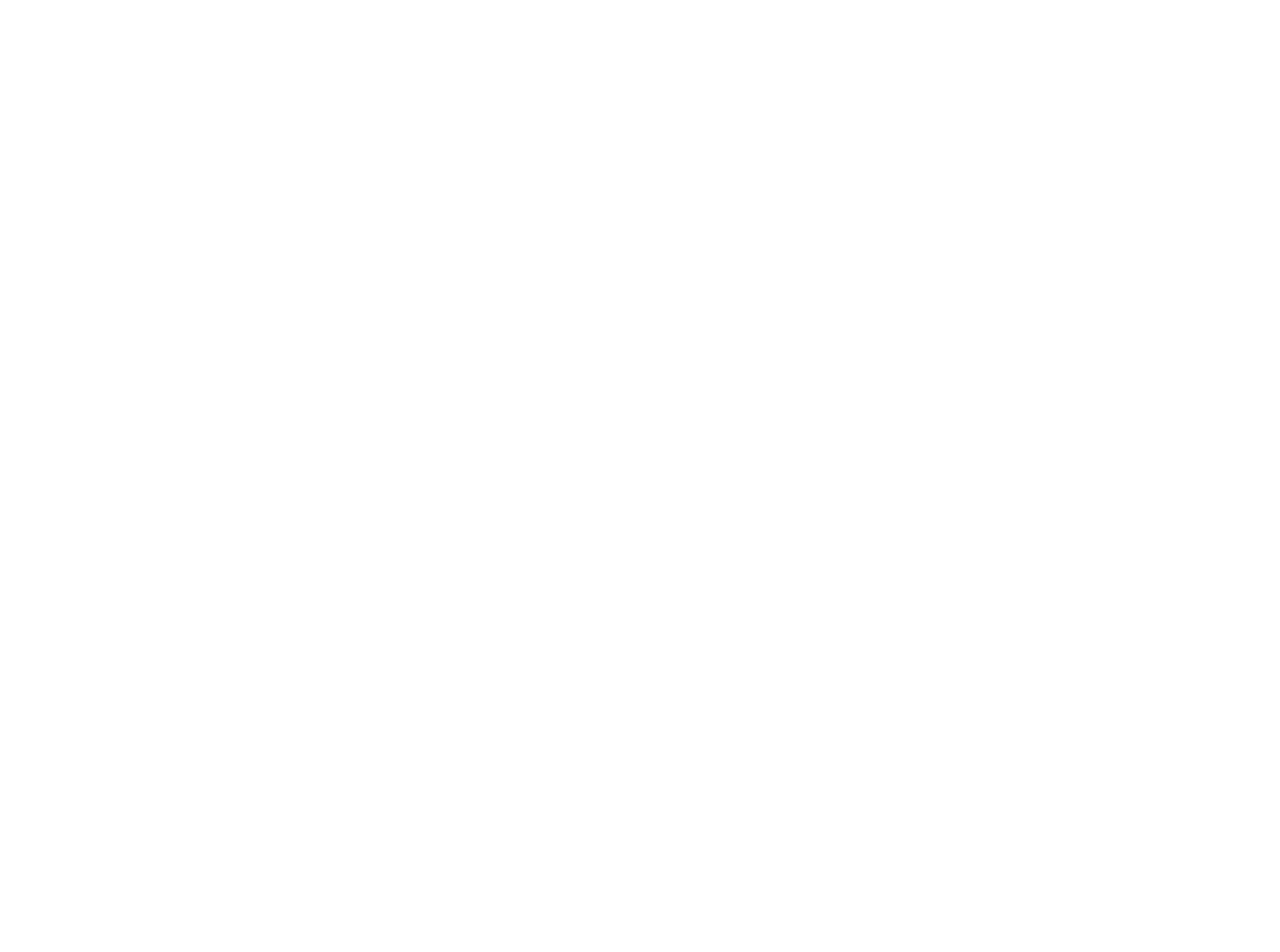
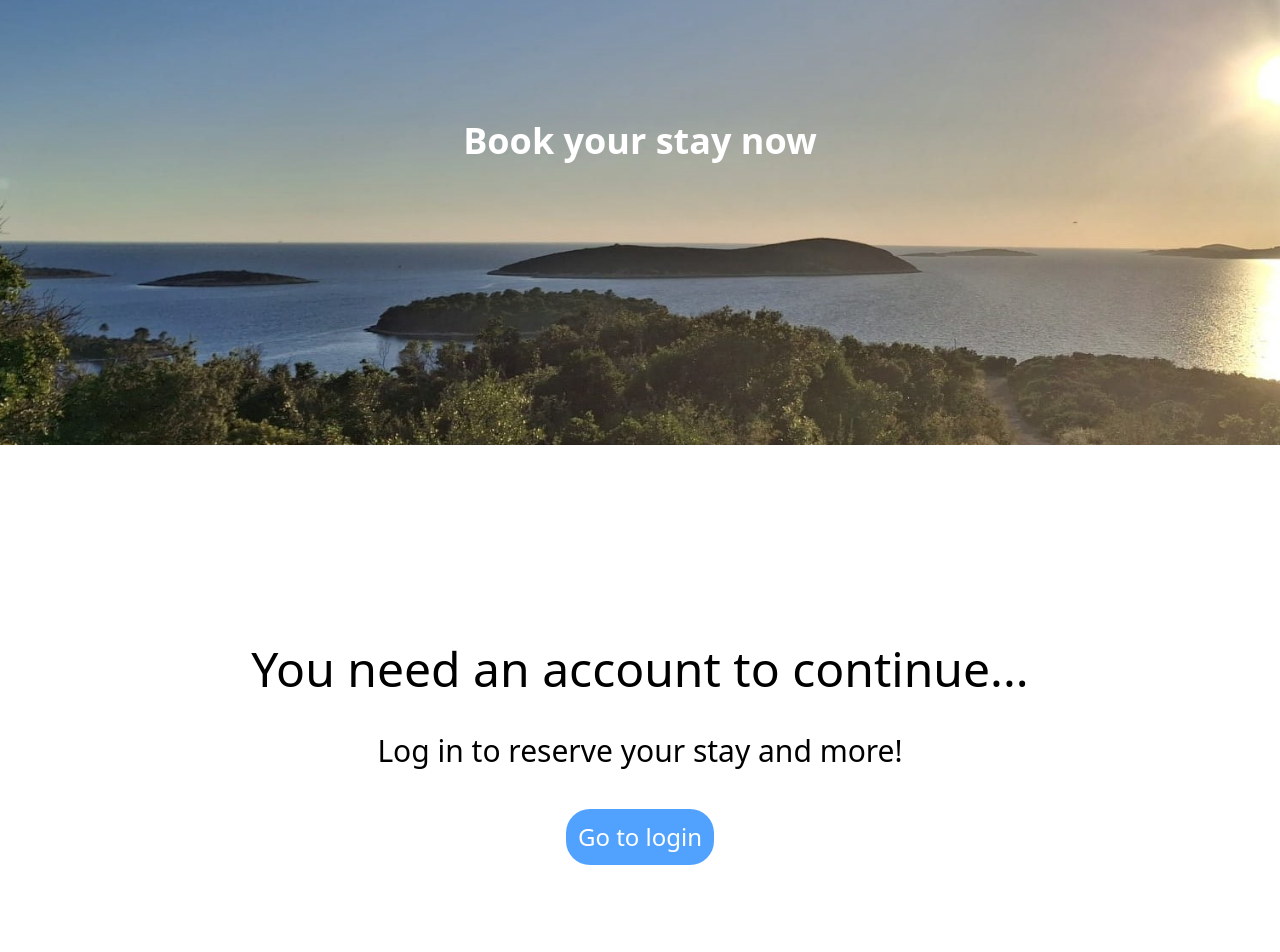
Before and after one commit to manje22/OARWA-zavrsni, a React (Vite) app in the folder front-end/: page /newreservation in a window 1280 px wide. Shown: the part 220-1172 px from the top of the page. Before the commit the page ends 800 px from the top, so only its background shows below. Built offline with nearby package versions, Linux system fonts and the light colour scheme.

Commit message:
created loginRedirect component

```diff
--- a/front-end/src/Layout/LayoutComponents/Navbar.jsx
+++ b/front-end/src/Layout/LayoutComponents/Navbar.jsx
@@ -21,7 +21,7 @@
           <div>
             <p>Hi {currentUser.name}</p>
             <button onClick={LogOut}>Log out</button>
-            <Link to={"/new-reservation"}>Make your reservation</Link>
+            <Link to={"/newreservation"}>Make your reservation</Link>
           </div>
         )}
         <Link to={"/gallery"}>Gallery</Link>
--- /dev/null
+++ b/front-end/src/components/LoginRedirect.jsx
@@ -0,0 +1,18 @@
+import { useNavigate } from "react-router";
+
+function LoginRedirect(params) {
+    const navigate = useNavigate();
+  return (
+    <div className="flex flex-col justify-center m-50 gap-10">
+      <div>
+        <h1 className="text-5xl mb-10">You need an account to continue...</h1>
+        <h2 className="text-3xl">Log in to reserve your stay and more!</h2>
+      </div>
+      <div>
+        <button className="bg-blue-400 text-white rounded-3xl p-3 text-2xl hover:bg-blue-600" onClick={()=> {navigate("/login")}}>Go to login</button>
+      </div>
+    </div>
+  );
+}
+
+export default LoginRedirect;
--- a/front-end/src/pages/Home.jsx
+++ b/front-end/src/pages/Home.jsx
@@ -10,7 +10,7 @@
       <div>
         <Banner
           picSrc={panoramaMaslinica}
-          title={"Apartmani Mariela"}
+          title={"Villa Daniela"}
           subTitle={"Book now for your perfect vacation"}
         />
       </div>
--- a/front-end/src/pages/NewReservation.jsx
+++ b/front-end/src/pages/NewReservation.jsx
@@ -1,6 +1,20 @@
+import Banner from "../components/Banner"
+import MainLayout from "../Layout/MainLayout"
+import panoramaLokacija from "../assets/panoramaLokacijaPogled.jpg"
+import { useState } from "react"
+import LoginRedirect from "../components/LoginRedirect"
+
 function NewReservation(params) {
+    const [resFormData, setResFormData]= useState({
+
+    })
     return(
-        <div>New reservation</div>
+        <MainLayout>
+            <Banner picSrc={panoramaLokacija} title={"Book your stay now"}></Banner>
+            <div>
+                <LoginRedirect></LoginRedirect>
+            </div>
+        </MainLayout>
     )
 }
 
```
Also changed, not shown: 2 other files (tests, documents, lock files or other folders).
